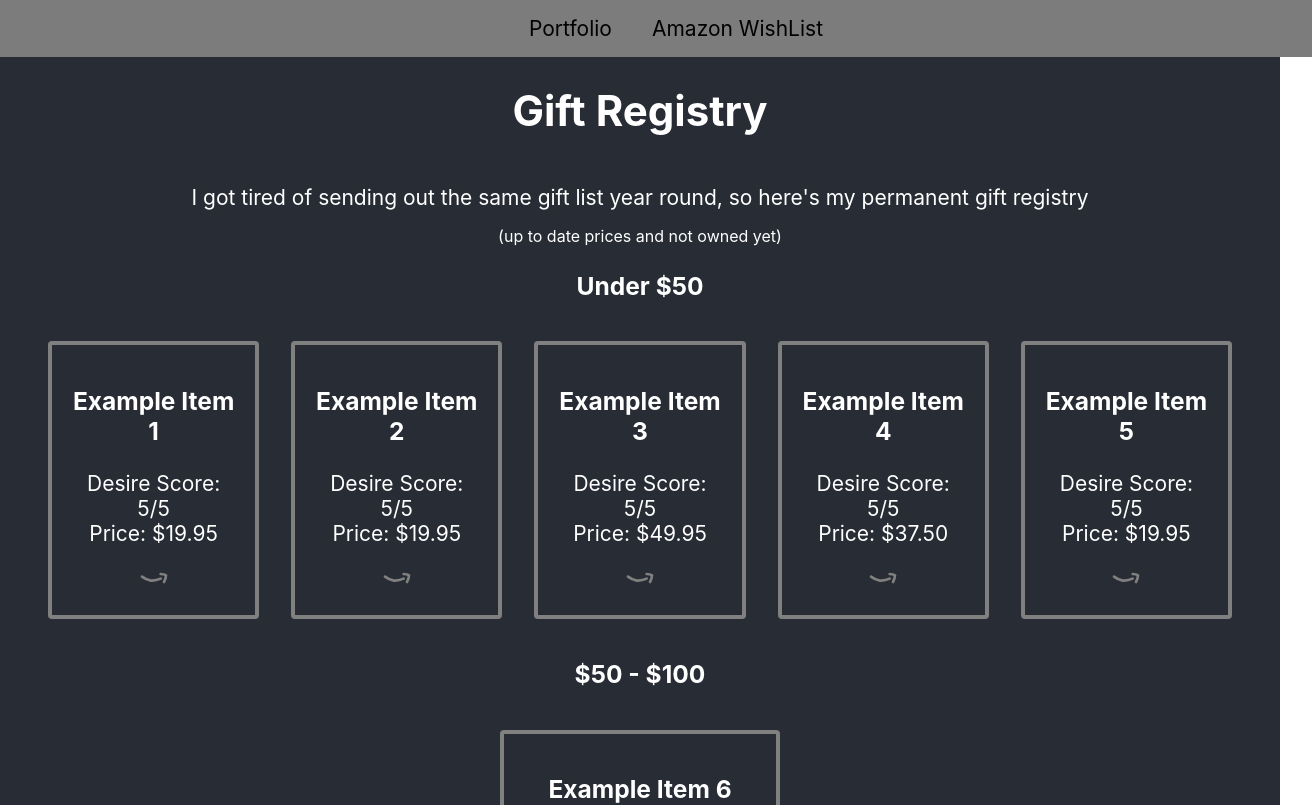
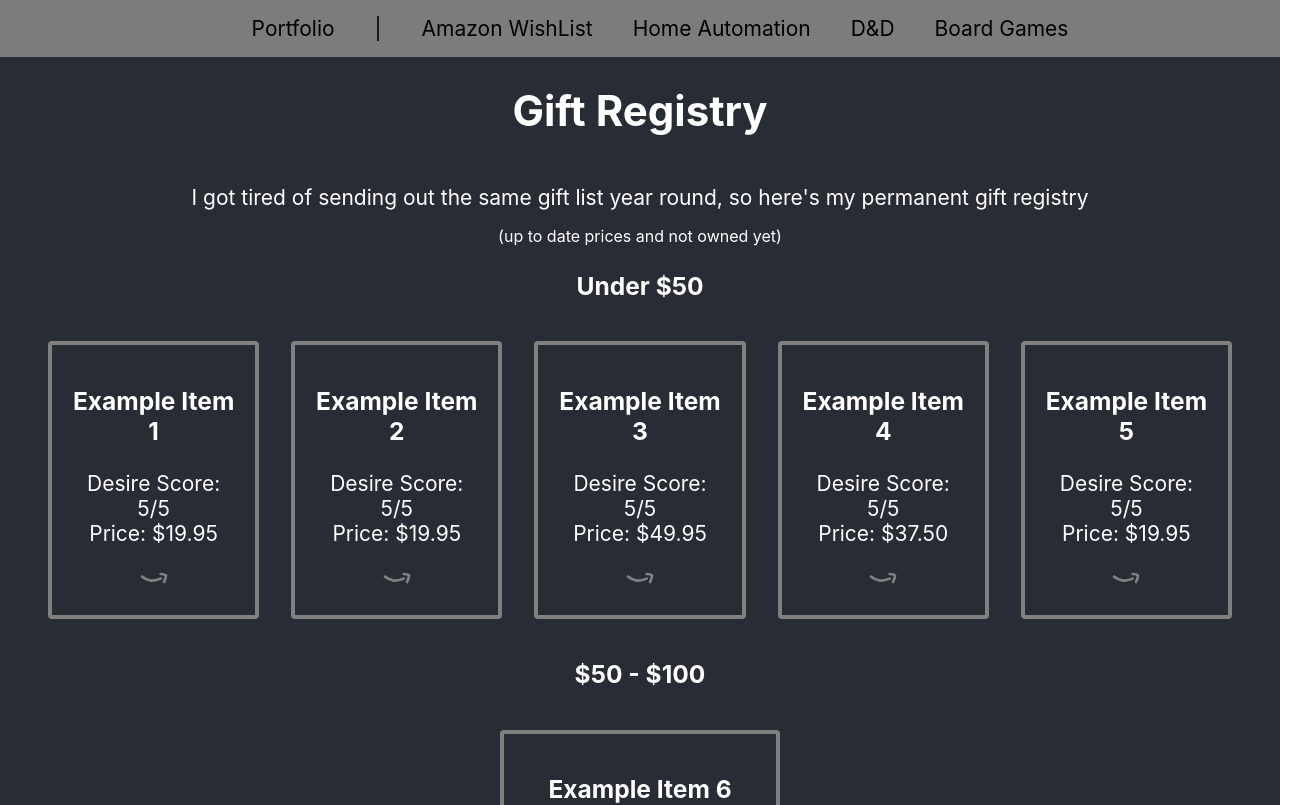
Before and after one commit to Zynorthis/Gifts, a React (Create React App) app in the folder gifts/: page / in a window 1280 px wide. Shown: the top 805 px of the page, 1312 px wide, since content can reach past the window. Built offline with nearby package versions, Linux system fonts and the light colour scheme.

Commit message:
feat: Added more placeholder navbar links.

```diff
--- a/gifts/src/NavigationBar/NavigationBar.css
+++ b/gifts/src/NavigationBar/NavigationBar.css
@@ -1,6 +1,5 @@
 nav {
     background-color: rgb(124, 124, 124);
-    width: 100%;
     padding: 1rem;
 }
 
@@ -8,3 +7,7 @@ nav ul {
     list-style: none;
     display: inline;
 }
+
+.divider {
+    color: black;
+}
--- a/gifts/src/NavigationBar/NavigationBar.tsx
+++ b/gifts/src/NavigationBar/NavigationBar.tsx
@@ -6,8 +6,18 @@ export const Navigationbar = () => {
         <ul>
             <LinkListItem link="https://jacobt.dev/" text="Portfolio" />
         </ul>
+        <ul className='divider'>|</ul>
         <ul>
             <LinkListItem link='https://www.amazon.com/hz/wishlist/ls/1BUI9J1LZVV5S?ref_=wl_share' text='Amazon WishList' />
         </ul>
+        <ul>
+            <LinkListItem link='#' text='Home Automation' />
+        </ul>
+        <ul>
+            <LinkListItem link='#' text='D&D' />
+        </ul>
+        <ul>
+            <LinkListItem link='#' text='Board Games' />
+        </ul>
     </nav>
 };
```
